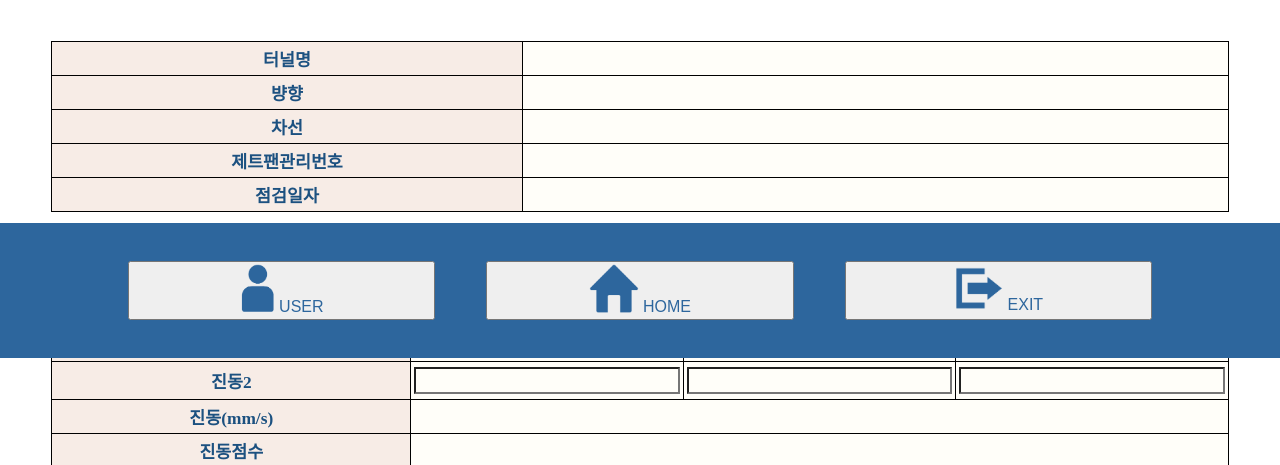
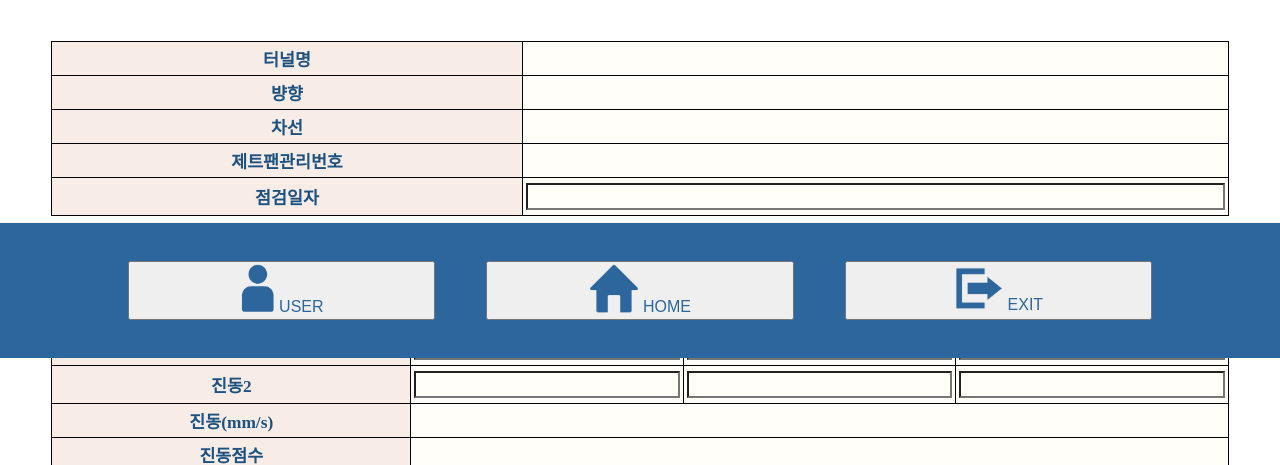
Before and after one commit to hyunjiyoo/JetFan-project, a Flask app: template jetFan-project/templates/evaluation.html in a window 1280 px wide. Shown: the part 442-907 px from the top of the page. Run offline with Flask 2, Linux system fonts and the light colour scheme; the template is opened without the code that fills it, so the values that code supplies are empty; style sheets or scripts are compiled from the project's sources; parts of the project's set-up code (start-up, migrations or seed data) failed here and were passed over; some libraries are stand-ins or nearby versions.

Commit message:
평가표 점검일자 수정

```diff
--- a/jetFan-project/static/css/dist/evaluation.css
+++ b/jetFan-project/static/css/dist/evaluation.css
@@ -32,6 +32,12 @@ input::-webkit-inner-spin-button {
 #contents #info table td {
   width: 3%;
   text-align: center;
+  background-color: #fffef9;
+}
+#contents #info table input[type='text'] {
+  width: 100%;
+  text-align: center;
+  font-size: 13pt;
   background-color: #fffef9;
 }
 #contents h3 {
--- a/jetFan-project/static/css/evaluation.less
+++ b/jetFan-project/static/css/evaluation.less
@@ -42,6 +42,13 @@ input::-webkit-inner-spin-button {
         td {
             width: 3%;
             text-align: center;
+            background-color: @sub-bg;
+        }
+
+        input[type='text'] {
+            width: 100%;
+            text-align: center;
+            font-size: @basic-font;
             background-color: @sub-bg;
         }
     }
--- a/jetFan-project/static/js/evaluation.js
+++ b/jetFan-project/static/js/evaluation.js
@@ -122,9 +122,8 @@ const getData = () => {
             document.querySelector('#way').innerText = data.jetfan_way ?? '';
             document.querySelector('#lane').innerText = data.jetfan_lane ?? '';
             document.querySelector('#jetfan_name').innerText = data.jetfan_no ?? '';
-            document.querySelector('#eval_ymd').innerText = data.eval_ymd.split('T')[0] ?? '';
+            document.querySelector('#eval_ymd').value = data.eval_ymd.split('T')[0] ?? '';
             document.querySelector('#jetfan_name').dataset.update = data.eval_update ?? '';
-            document.querySelector('#jetfan_name').dataset.ymd = data.eval_ymd ?? '';
             document.querySelector('#jetfan_name').dataset.emp = data.eval_emp ?? '';
             document.querySelector('#jetfan_name').dataset.company = data.eval_company ?? '';
 
@@ -700,7 +699,7 @@ const inputData = () => {
         "eval_year": document.querySelector('#year').value,
         "eval_year_no": document.querySelector('#update').value,
         "eval_update":document.querySelector('#jetfan_name').dataset.update,
-        "eval_ymd": document.querySelector('#jetfan_name').dataset.ymd,
+        "eval_ymd": document.querySelector('#eval_ymd').value,
         "eval_emp": document.querySelector('#jetfan_name').dataset.emp,
         "eval_company": document.querySelector('#jetfan_name').dataset.company,
         "eval_vibrate_y_1":document.querySelector('#eval_vibrate_y_1').value,
--- a/jetFan-project/templates/evaluation.html
+++ b/jetFan-project/templates/evaluation.html
@@ -31,7 +31,9 @@
                 </tr>
                 <tr>
                     <th>점검일자</th>
-                    <td id='eval_ymd'></td>
+                    <td>
+                        <input type="text" id='eval_ymd'>
+                    </td>
                 </tr>
             </table>
 
```
